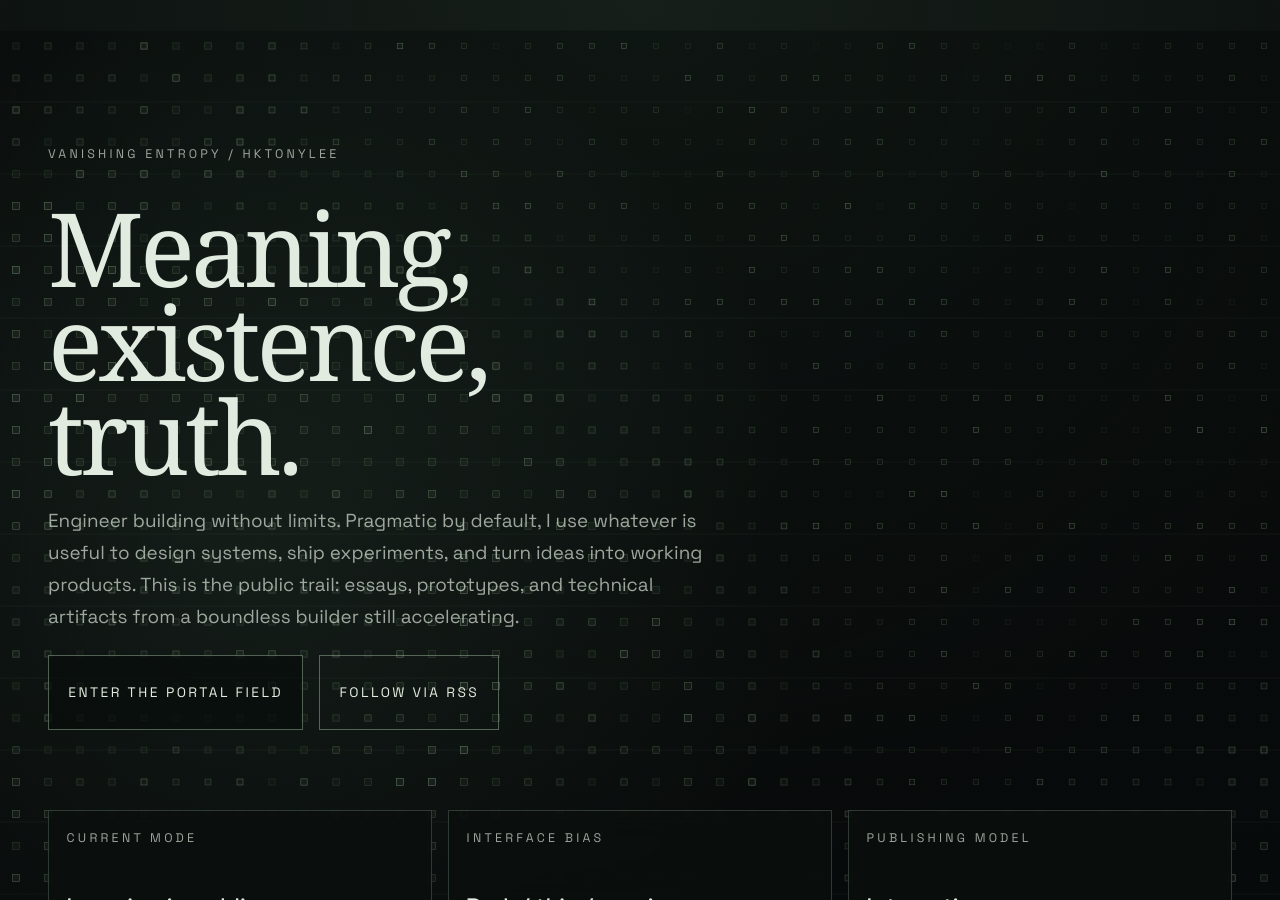
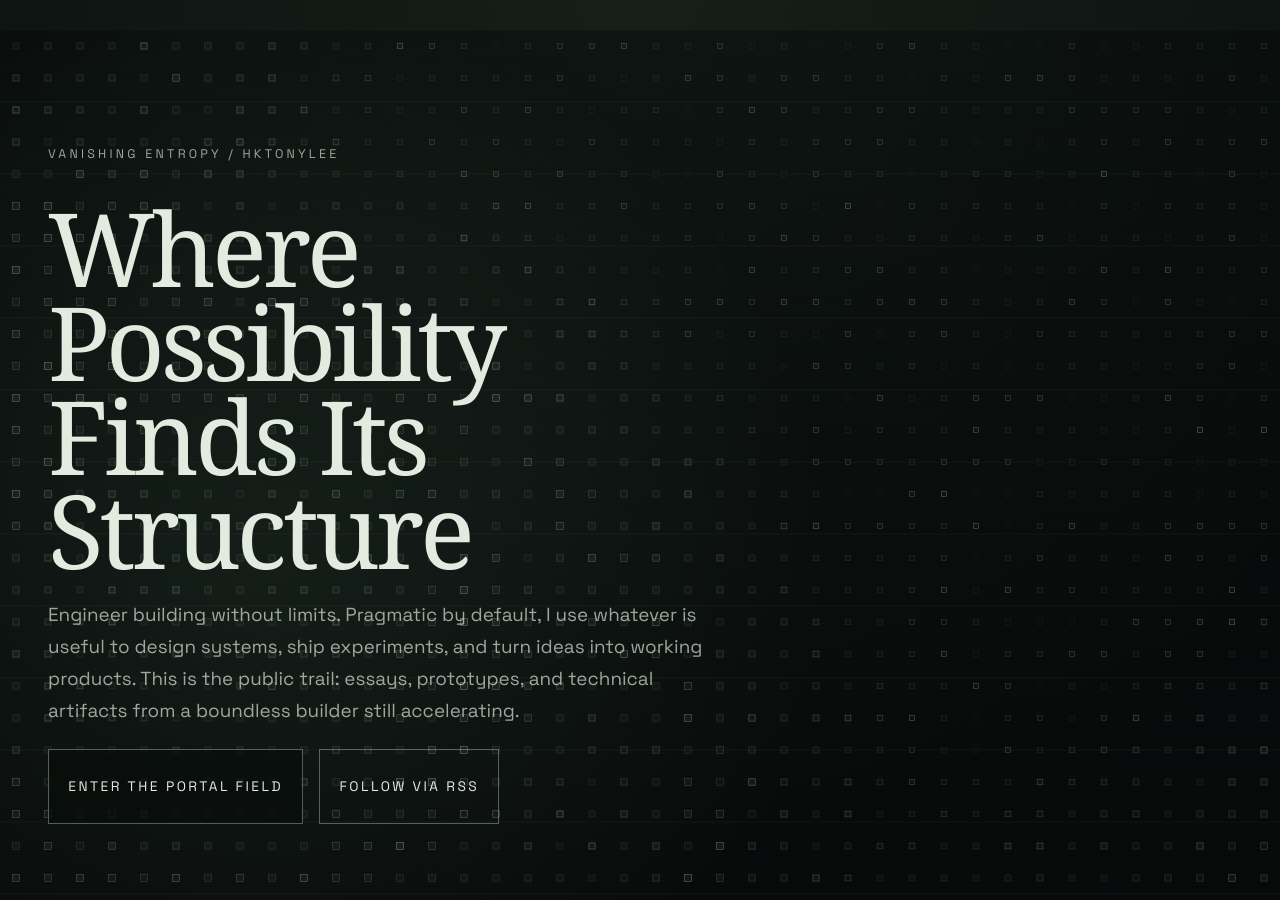
Before and after one commit to hktonylee/hktonylee.github.io, a Jekyll site: the page built from index.html, in a window 1280 px wide and 900 px high. Built offline with Jekyll 4.4.1, drawn with Linux system fonts in a browser that asks for light colours; some web fonts are replaced.

Commit message:
Update hero title in index.html
- Replace existing hero title with new phrase “Where Possibility Finds Its Structure”
- No functional or API changes are introduced

```diff
--- a/index.html
+++ b/index.html
@@ -13,7 +13,7 @@ hide_site_chrome: true
 
   <header class="signal-hero">
     <p class="signal-hero__eyebrow">Vanishing Entropy / hktonylee</p>
-    <h1 class="signal-hero__title">Meaning, existence, truth.</h1>
+    <h1 class="signal-hero__title">Where Possibility Finds Its Structure</h1>
     <p class="signal-hero__lede">
       Engineer building without limits. Pragmatic by default, I use whatever is useful to design systems, ship experiments, and turn ideas into working products.
       This is the public trail: essays, prototypes, and technical artifacts from a boundless builder still accelerating.
```
